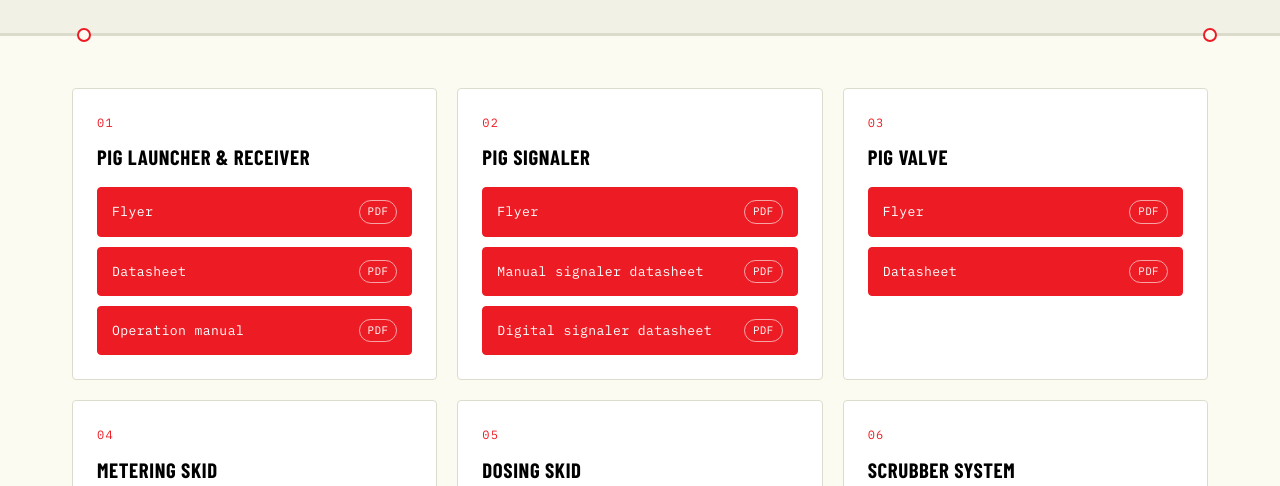
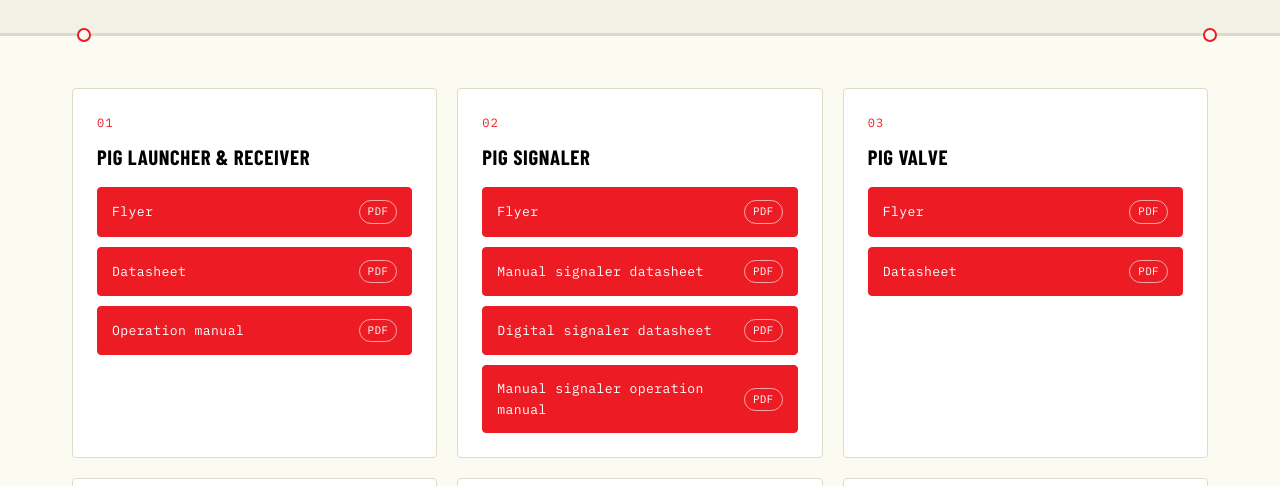
Before and after one commit to zaid3004/linesig, a plain HTML site: page downloads.html in a window 1280 px wide. Shown: the part 314-800 px from the top of the page. Drawn offline with nearby package versions, Linux system fonts and the light colour scheme.

Commit message:
sm more shit

```diff
--- a/downloads.html
+++ b/downloads.html
@@ -78,6 +78,7 @@
           <a href="documents/Pig%20SIgnaler/LINESIG%20LS2-TQZ%20-%20signaler%20flyer.pdf" class="dl-link">Flyer <span>PDF</span></a>
           <a href="documents/Pig%20SIgnaler/LINESIG-LS2-TQZ-2026-A-%20Manual%20Pig%20Signaller%20Data%20Sheet.pdf" class="dl-link">Manual signaler datasheet <span>PDF</span></a>
           <a href="documents/Pig%20SIgnaler/LINESIG%20%20LS2S-TQZ-Digital%20Pig%20Signaller-Data%20Sheet.pdf" class="dl-link">Digital signaler datasheet <span>PDF</span></a>
+          <a href="documents/Pig%20SIgnaler/LINESIG-LS2_Manual-signaler_operation_manual.pdf" class="dl-link">Manual signaler operation manual <span>PDF</span></a>
         </div>
       </div>
 
```
Also changed, not shown: product-pig-signaler-flag.html (+1 -0 lines), 2 other files.
